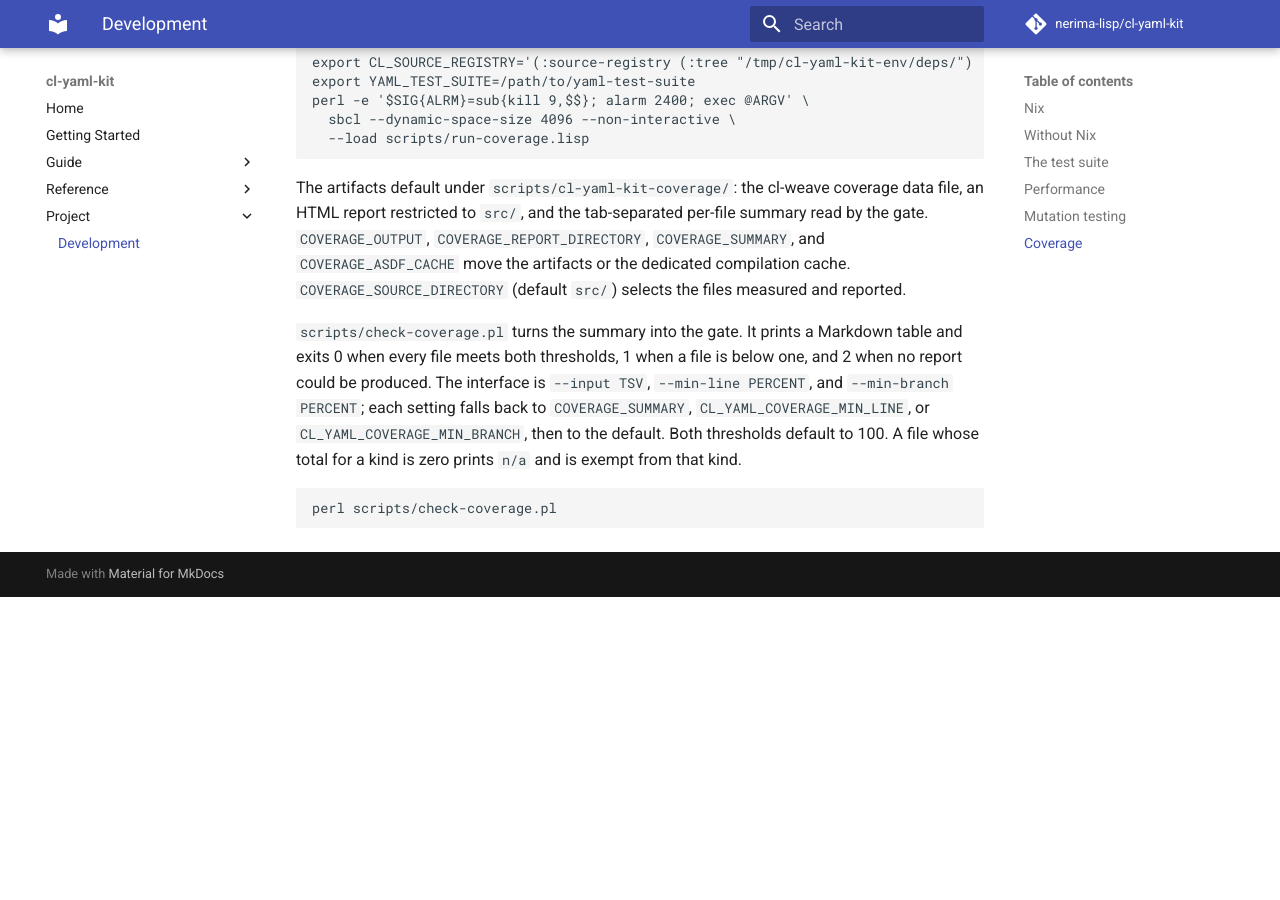
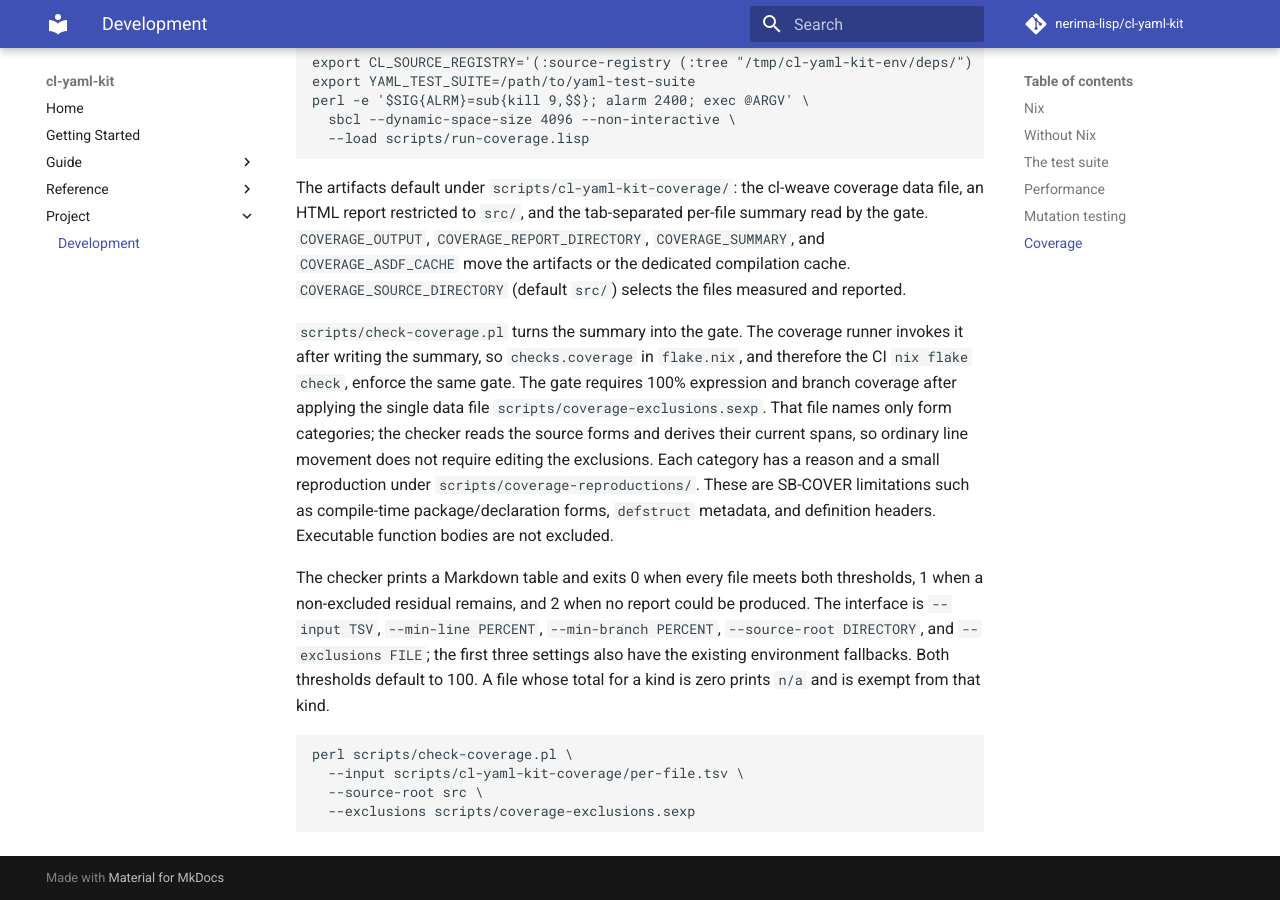
Before and after one commit to nerima-lisp/cl-yaml-kit, an MkDocs documentation site: the page built from docs/src/project/development.md, in a window 1280 px wide and 900 px high, scrolled down 5681 px. Built offline with MkDocs 1.6.1 and Material for MkDocs 9.7.7, drawn with Linux system fonts in a browser that asks for light colours; comment, search, counter and statistics services are not loaded; before the commit the page ends 6278 px from its top, so only the background shows below that; part of the change alters nothing that is shown; some of the changed text lies outside the part shown.

Commit message:
ci: enforce coverage exclusions at 100 percent

````diff
--- a/docs/src/project/development.md
+++ b/docs/src/project/development.md
@@ -111,33 +111,33 @@ The following run used a Mac16,6 with 16 CPUs and SBCL 2.6.0:
 
 | case | stage | input bytes | MiB/s | consed bytes/op |
 | --- | --- | ---: | ---: | ---: |
-| large-block-mapping | reader | 10,752 | 9.468 | 2,792,704 |
-| large-block-mapping | loader | 10,752 | 8.463 | 2,899,977 |
-| large-block-mapping | dumper | 10,752 | 4.993 | 1,710,387 |
-| large-block-sequence | reader | 6,656 | 12.636 | 1,540,949 |
-| large-block-sequence | loader | 6,656 | 11.065 | 1,579,093 |
-| large-block-sequence | dumper | 6,656 | 4.151 | 957,406 |
-| deep-nesting | reader | 1,011,895 | 179.728 | 7,740,843 |
-| deep-nesting | loader | 1,011,895 | 177.720 | 8,584,380 |
-| deep-nesting | dumper | 1,011,895 | 138.228 | 19,073,254 |
-| long-plain-scalar | reader | 65,543 | 35.793 | 4,793,839 |
-| long-plain-scalar | loader | 65,543 | 25.797 | 4,794,547 |
-| long-plain-scalar | dumper | 65,543 | 7.696 | 6,795,477 |
-| long-double-quoted-scalar | reader | 65,545 | 56.552 | 1,320,457 |
-| long-double-quoted-scalar | loader | 65,545 | 51.014 | 1,319,518 |
-| long-double-quoted-scalar | dumper | 65,545 | 7.624 | 6,801,604 |
-| long-block-literal | reader | 68,004 | 65.931 | 2,316,322 |
-| long-block-literal | loader | 68,004 | 58.887 | 2,317,662 |
-| long-block-literal | dumper | 68,004 | 7.466 | 6,703,514 |
-| flow-collection-heavy | reader | 22,275 | 6.413 | 8,381,884 |
-| flow-collection-heavy | loader | 22,275 | 1.945 | 12,417,587 |
-| flow-collection-heavy | dumper | 22,275 | 1.809 | 6,486,893 |
-| anchor-alias-heavy | reader | 2,222 | 10.812 | 514,611 |
-| anchor-alias-heavy | loader | 2,222 | 7.488 | 540,928 |
-| anchor-alias-heavy | dumper | 2,222 | 6.233 | 288,623 |
-| realistic-config-1mb | reader | 1,048,765 | 5.624 | 369,006,208 |
-| realistic-config-1mb | loader | 1,048,765 | 1.475 | 514,095,834 |
-| realistic-config-1mb | dumper | 1,048,765 | 1.803 | 211,870,099 |
+| large-block-mapping | reader | 10,752 | 7.857 | 2,228,864 |
+| large-block-mapping | loader | 10,752 | 6.990 | 2,229,547 |
+| large-block-mapping | dumper | 10,752 | 4.644 | 1,680,725 |
+| large-block-sequence | reader | 6,656 | 11.215 | 1,273,685 |
+| large-block-sequence | loader | 6,656 | 10.982 | 1,259,733 |
+| large-block-sequence | dumper | 6,656 | 5.449 | 977,877 |
+| deep-nesting | reader | 1,011,895 | 172.294 | 2,781,696 |
+| deep-nesting | loader | 1,011,895 | 112.460 | 3,535,232 |
+| deep-nesting | dumper | 1,011,895 | 72.313 | 17,448,053 |
+| long-plain-scalar | reader | 65,543 | 47.971 | 896,405 |
+| long-plain-scalar | loader | 65,543 | 49.886 | 896,747 |
+| long-plain-scalar | dumper | 65,543 | 7.341 | 6,375,755 |
+| long-double-quoted-scalar | reader | 65,545 | 34.843 | 896,107 |
+| long-double-quoted-scalar | loader | 65,545 | 49.297 | 896,747 |
+| long-double-quoted-scalar | dumper | 65,545 | 7.454 | 6,375,755 |
+| long-block-literal | reader | 68,004 | 46.028 | 1,841,611 |
+| long-block-literal | loader | 68,004 | 51.966 | 1,785,205 |
+| long-block-literal | dumper | 68,004 | 2.973 | 6,243,813 |
+| flow-collection-heavy | reader | 22,275 | 6.455 | 6,938,795 |
+| flow-collection-heavy | loader | 22,275 | 3.401 | 8,232,747 |
+| flow-collection-heavy | dumper | 22,275 | 3.363 | 5,273,813 |
+| anchor-alias-heavy | reader | 2,222 | 8.979 | 461,141 |
+| anchor-alias-heavy | loader | 2,222 | 7.383 | 504,704 |
+| anchor-alias-heavy | dumper | 2,222 | 3.629 | 333,909 |
+| realistic-config-1mb | reader | 1,048,765 | 1.381 | 231,483,861 |
+| realistic-config-1mb | loader | 1,048,765 | 0.613 | 252,910,064 |
+| realistic-config-1mb | dumper | 1,048,765 | 0.539 | 145,068,944 |
 
 An sb-sprof run on the 1 MiB configuration identified scanner plain-scalar
 work (`scan-plain-scalar`), cl-regex-kit matching during scalar construction,
@@ -243,15 +243,29 @@ per-file summary read by the gate. `COVERAGE_OUTPUT`,
 the artifacts or the dedicated compilation cache. `COVERAGE_SOURCE_DIRECTORY`
 (default `src/`) selects the files measured and reported.
 
-`scripts/check-coverage.pl` turns the summary into the gate. It prints a
-Markdown table and exits 0 when every file meets both thresholds, 1 when
-a file is below one, and 2 when no report could be produced. The interface
-is `--input TSV`, `--min-line PERCENT`, and `--min-branch PERCENT`; each
-setting falls back to `COVERAGE_SUMMARY`, `CL_YAML_COVERAGE_MIN_LINE`, or
-`CL_YAML_COVERAGE_MIN_BRANCH`, then to the default. Both thresholds
-default to 100. A file whose total for a kind is zero prints `n/a` and is
-exempt from that kind.
+`scripts/check-coverage.pl` turns the summary into the gate. The coverage
+runner invokes it after writing the summary, so `checks.coverage` in
+`flake.nix`, and therefore the CI `nix flake check`, enforce the same gate.
+The gate requires 100% expression and branch coverage after applying the
+single data file `scripts/coverage-exclusions.sexp`. That file names only
+form categories; the checker reads the source forms and derives their current
+spans, so ordinary line movement does not require editing the exclusions.
+Each category has a reason and a small reproduction under
+`scripts/coverage-reproductions/`. These are SB-COVER limitations such as
+compile-time package/declaration forms, `defstruct` metadata, and definition
+headers. Executable function bodies are not excluded.
+
+The checker prints a Markdown table and exits 0 when every file meets both
+thresholds, 1 when a non-excluded residual remains, and 2 when no report
+could be produced. The interface is `--input TSV`, `--min-line PERCENT`,
+`--min-branch PERCENT`, `--source-root DIRECTORY`, and `--exclusions FILE`;
+the first three settings also have the existing environment fallbacks. Both
+thresholds default to 100. A file whose total for a kind is zero prints
+`n/a` and is exempt from that kind.
 
 ```sh
-perl scripts/check-coverage.pl
+perl scripts/check-coverage.pl \
+  --input scripts/cl-yaml-kit-coverage/per-file.tsv \
+  --source-root src \
+  --exclusions scripts/coverage-exclusions.sexp
 ```
````
Also changed, not shown: 11 other files.
